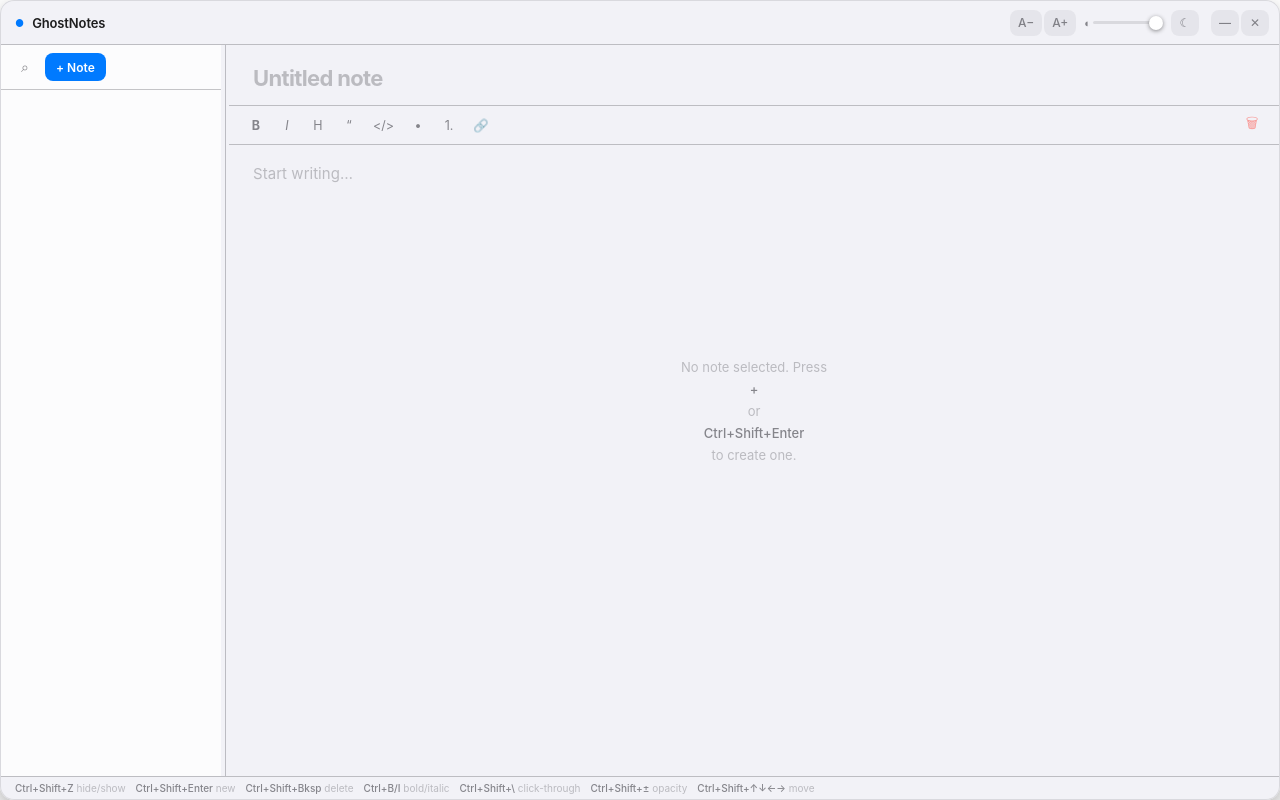
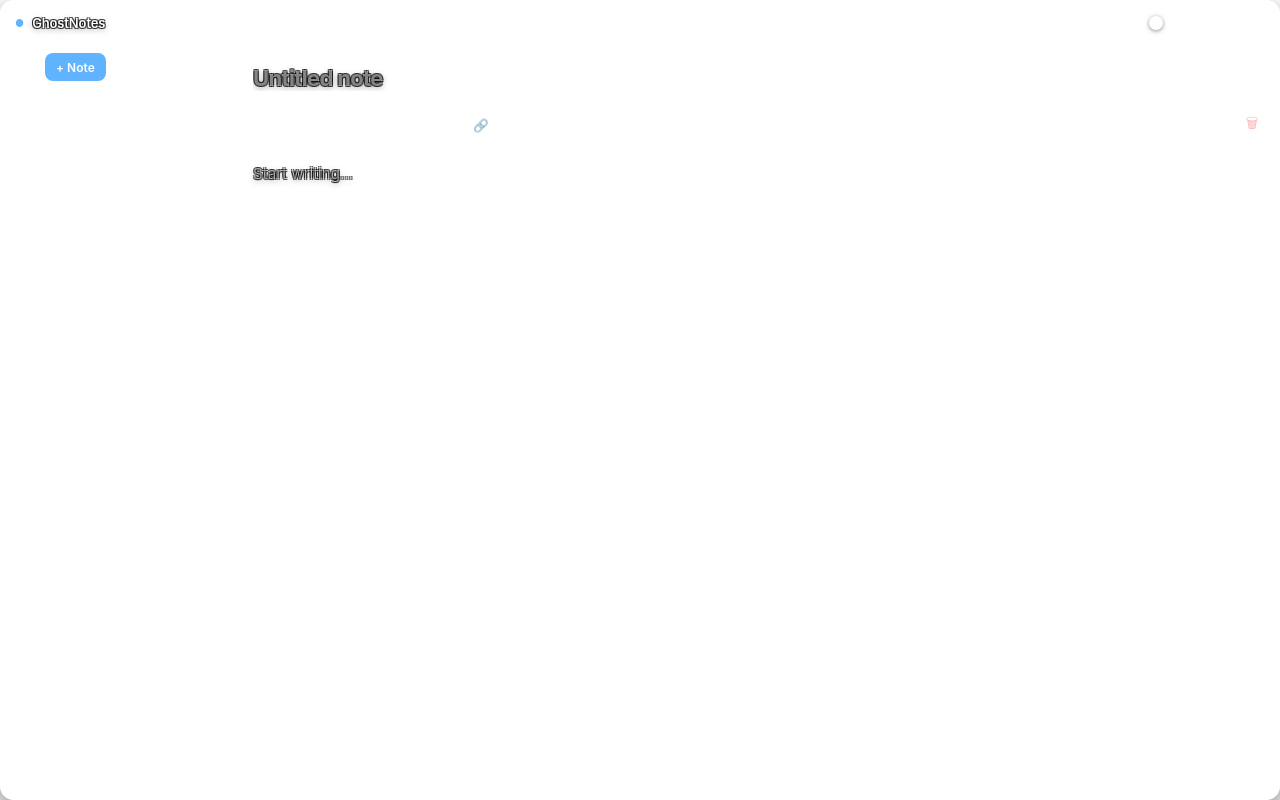
Before and after one commit to amgaikwad4588/ghost-notes, an Electron app: page renderer/index.html in a window 1280 px wide. Both pictures are taken after a click on the button "Switch to light theme". Drawn offline with Linux system fonts and the light colour scheme; no server answers.

Commit message:
light theme: transparent frosted-glass background with white outlined text

```diff
--- a/renderer/styles.css
+++ b/renderer/styles.css
@@ -19,6 +19,7 @@
   --track-bg: rgba(255, 255, 255, 0.14);
   --scroll-thumb: rgba(255, 255, 255, 0.1);
   --scroll-thumb-hover: rgba(255, 255, 255, 0.18);
+  --txt-shadow: none;
   --radius: 14px;
   --font-ui: -apple-system, BlinkMacSystemFont, "SF Pro Text", "SF Pro Display",
              "Segoe UI Variable", "Segoe UI", "Inter", system-ui, "Helvetica Neue", Arial, sans-serif;
@@ -26,25 +27,34 @@
 }
 
 [data-theme="light"] {
-  --bg: rgba(242, 242, 247, 0.96);
-  --sidebar-bg: rgba(255, 255, 255, 0.75);
-  --fill: rgba(120, 120, 128, 0.1);
-  --fill-hover: rgba(120, 120, 128, 0.18);
-  --separator: rgba(60, 60, 67, 0.29);
-  --text: rgba(0, 0, 0, 0.88);
-  --text-secondary: rgba(60, 60, 67, 0.6);
-  --text-tertiary: rgba(60, 60, 67, 0.3);
-  --accent: #007aff;
-  --accent-soft: rgba(0, 122, 255, 0.12);
-  --accent-link-border: rgba(0, 122, 255, 0.34);
-  --danger: #ff3b30;
-  --danger-soft: rgba(255, 59, 48, 0.12);
-  --app-border: rgba(0, 0, 0, 0.1);
-  --app-shadow: 0 2px 8px rgba(0,0,0,.06), 0 10px 30px rgba(0,0,0,.14), 0 28px 64px rgba(0,0,0,.2);
-  --code-bg: rgba(120, 120, 128, 0.12);
-  --track-bg: rgba(0, 0, 0, 0.1);
-  --scroll-thumb: rgba(0, 0, 0, 0.12);
-  --scroll-thumb-hover: rgba(0, 0, 0, 0.2);
+  /* Transparent frosted-glass background */
+  --bg: rgba(255, 255, 255, 0.22);
+  --sidebar-bg: rgba(255, 255, 255, 0.18);
+  --fill: rgba(255, 255, 255, 0.2);
+  --fill-hover: rgba(255, 255, 255, 0.32);
+  --separator: rgba(255, 255, 255, 0.3);
+  /* White text, fully opaque */
+  --text: rgba(255, 255, 255, 1);
+  --text-secondary: rgba(255, 255, 255, 0.75);
+  --text-tertiary: rgba(255, 255, 255, 0.5);
+  --accent: #60b3ff;
+  --accent-soft: rgba(96, 179, 255, 0.2);
+  --accent-link-border: rgba(96, 179, 255, 0.45);
+  --danger: #ff6b6b;
+  --danger-soft: rgba(255, 107, 107, 0.2);
+  --app-border: rgba(255, 255, 255, 0.35);
+  --app-shadow: 0 2px 8px rgba(0,0,0,.1), 0 10px 30px rgba(0,0,0,.2), 0 28px 64px rgba(0,0,0,.3);
+  --code-bg: rgba(255, 255, 255, 0.18);
+  --track-bg: rgba(255, 255, 255, 0.25);
+  --scroll-thumb: rgba(255, 255, 255, 0.25);
+  --scroll-thumb-hover: rgba(255, 255, 255, 0.4);
+  /* Black outline on text for readability against any wallpaper */
+  --txt-shadow:
+    -1px -1px 0 rgba(0,0,0,0.65),
+     1px -1px 0 rgba(0,0,0,0.65),
+    -1px  1px 0 rgba(0,0,0,0.65),
+     1px  1px 0 rgba(0,0,0,0.65),
+     0    2px 6px rgba(0,0,0,0.4);
 }
 
 * { box-sizing: border-box; margin: 0; padding: 0; }
@@ -99,8 +109,8 @@ html, body {
 .no-drag, input, textarea, button, #noteList { -webkit-app-region: no-drag; }
 
 .logo { color: var(--accent); font-size: 10px; line-height: 1; transition: color .25s; }
-.app-name { font-size: 13px; font-weight: 600; letter-spacing: -0.01em; }
-.status { font-size: 11px; color: var(--text-tertiary); margin-left: 2px; transition: color .25s; }
+.app-name { font-size: 13px; font-weight: 600; letter-spacing: -0.01em; text-shadow: var(--txt-shadow); }
+.status { font-size: 11px; color: var(--text-tertiary); margin-left: 2px; transition: color .25s; text-shadow: var(--txt-shadow); }
 
 /* ---- top-bar controls ---- */
 .controls { display: flex; align-items: center; gap: 8px; }
@@ -281,6 +291,7 @@ html, body {
   color: var(--text);
   letter-spacing: -0.012em;
   transition: color .25s;
+  text-shadow: var(--txt-shadow);
 }
 
 #noteList li .li-preview {
@@ -292,6 +303,7 @@ html, body {
   margin-top: 2px;
   line-height: 1.4;
   transition: color .25s;
+  text-shadow: var(--txt-shadow);
 }
 
 #noteList li .li-date {
@@ -300,6 +312,7 @@ html, body {
   margin-top: 3px;
   letter-spacing: 0.01em;
   transition: color .25s;
+  text-shadow: var(--txt-shadow);
 }
 
 /* ---- editor ---- */
@@ -324,6 +337,7 @@ html, body {
   outline: none;
   user-select: text;
   transition: color .25s, border-color .25s;
+  text-shadow: var(--txt-shadow);
 }
 
 #noteTitle::placeholder { color: var(--text-tertiary); }
@@ -372,6 +386,7 @@ html, body {
   user-select: text;
   overflow-y: auto;
   transition: color .25s;
+  text-shadow: var(--txt-shadow);
 }
 
 #noteBody:empty::before {
```
